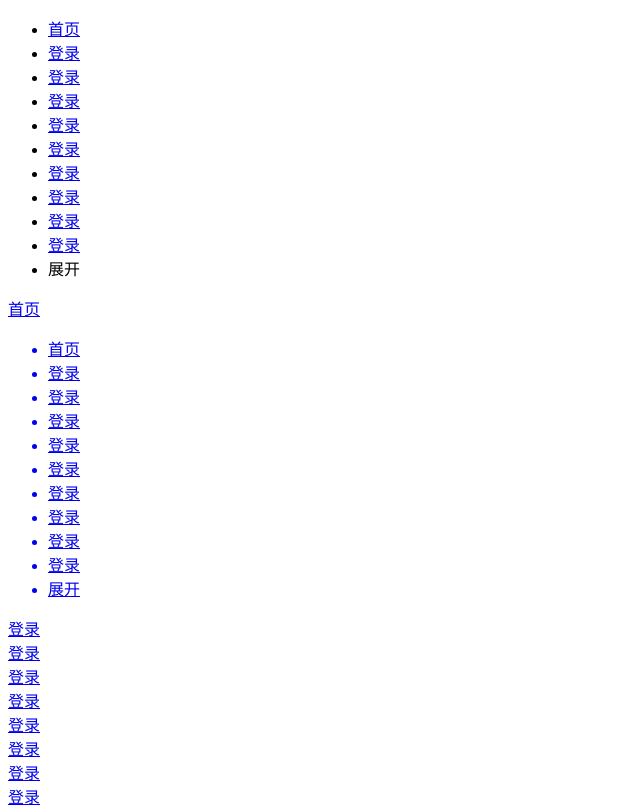
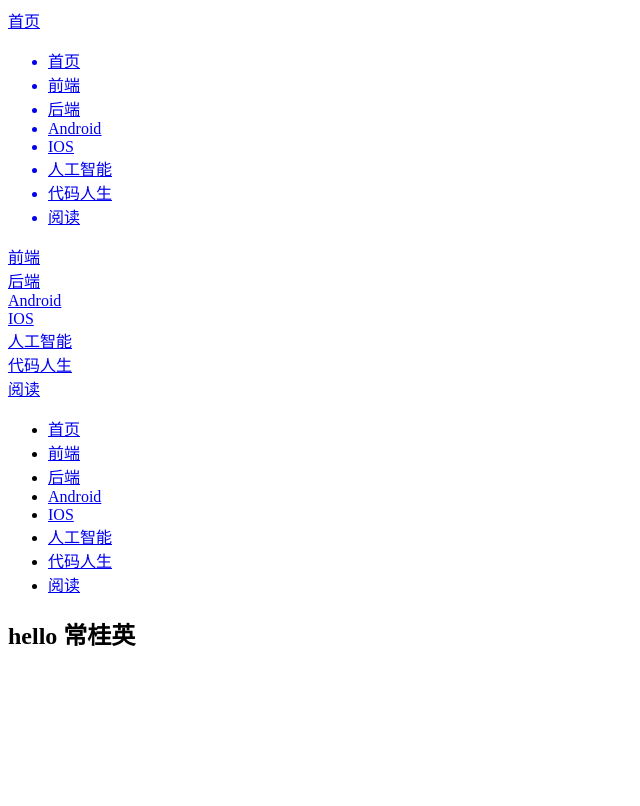
Before and after one commit to nywgithub/juejin-react-ts, a React app: page /#/main in a window 1280 px wide. Shown: the top 806 px of the page, without its empty margins (0-640 px from the left). Built offline with nearby package versions, Linux system fonts and the light colour scheme.

Commit message:
edit nav list

```diff
--- a/src/views/top/Top.tsx
+++ b/src/views/top/Top.tsx
@@ -1,69 +1,86 @@
 import React, { useState } from 'react'
 import { NavMenu, TopNav } from '@CP/nav'
 
-const LIST = [
+const TOPLIST = [
   {
     title: '首页',
     url: '/home',
   },
   {
-    title: '登录',
+    title: '前端',
     url: '/Login',
   },
   {
-    title: '登录',
+    title: '后端',
     url: '/Login',
   },
   {
-    title: '登录',
+    title: 'Android',
     url: '/Login',
   },
   {
-    title: '登录',
+    title: 'IOS',
     url: '/Login',
   },
   {
-    title: '登录',
+    title: '人工智能',
     url: '/Login',
   },
   {
-    title: '登录',
+    title: '代码人生',
     url: '/Login',
   },
   {
-    title: '登录',
+    title: '阅读',
+    url: '/Login',
+  },
+]
+const NAVLIST = [
+  {
+    title: '首页',
+    url: '/home',
+  },
+  {
+    title: '前端',
     url: '/Login',
   },
   {
-    title: '登录',
+    title: '后端',
     url: '/Login',
   },
   {
-    title: '登录',
+    title: 'Android',
     url: '/Login',
   },
   {
-    title: '登录',
+    title: 'IOS',
     url: '/Login',
   },
   {
-    title: '登录',
+    title: '人工智能',
     url: '/Login',
   },
   {
-    title: '登录',
+    title: '代码人生',
+    url: '/Login',
+  },
+  {
+    title: '阅读',
     url: '/Login',
   },
 ]
 function Top() {
-  const [navData, setNavData] = useState(LIST)
+  //TODO :
+  //1.navData后续改为接口获取
+  const [topData, setTopData] = useState(TOPLIST)
+  const [navData, setNavData] = useState(NAVLIST)
 
   return (
     <>
-      <NavMenu list={navData} isHead={false} />
-      <TopNav list={navData}>
+      <TopNav list={topData}>
          <NavMenu list={navData} isHead={false} />
       </TopNav>
+      <NavMenu list={navData} isHead={false} />
     </>
   )
 }
```
Also changed, not shown: src/common/util/navList.jsx (added).
